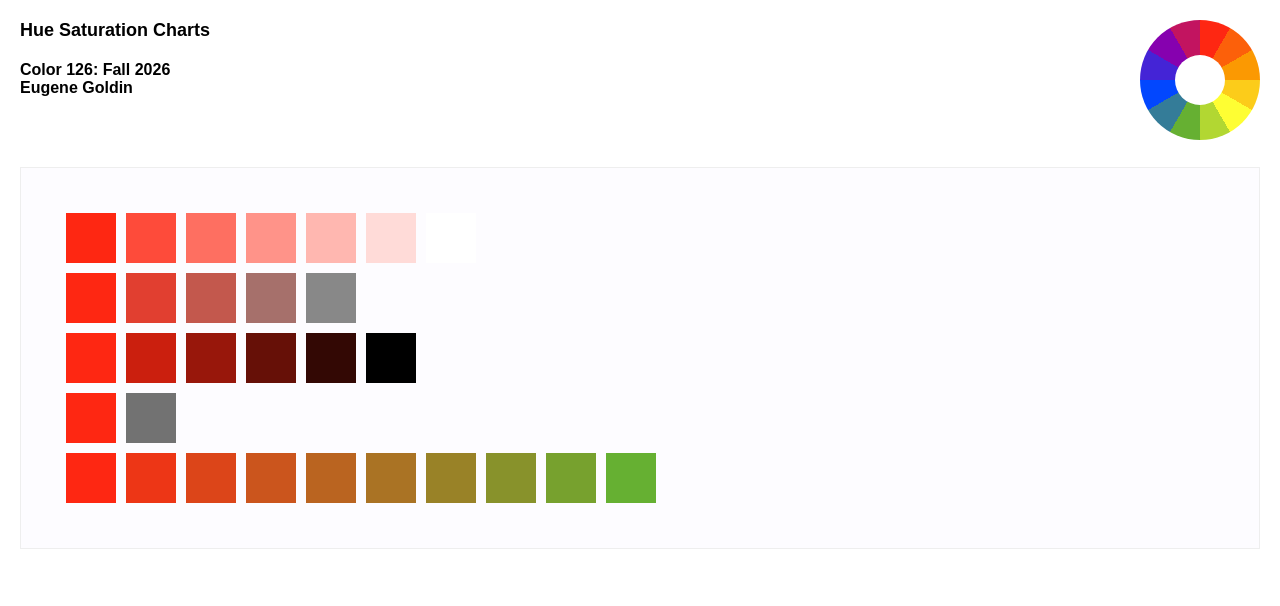
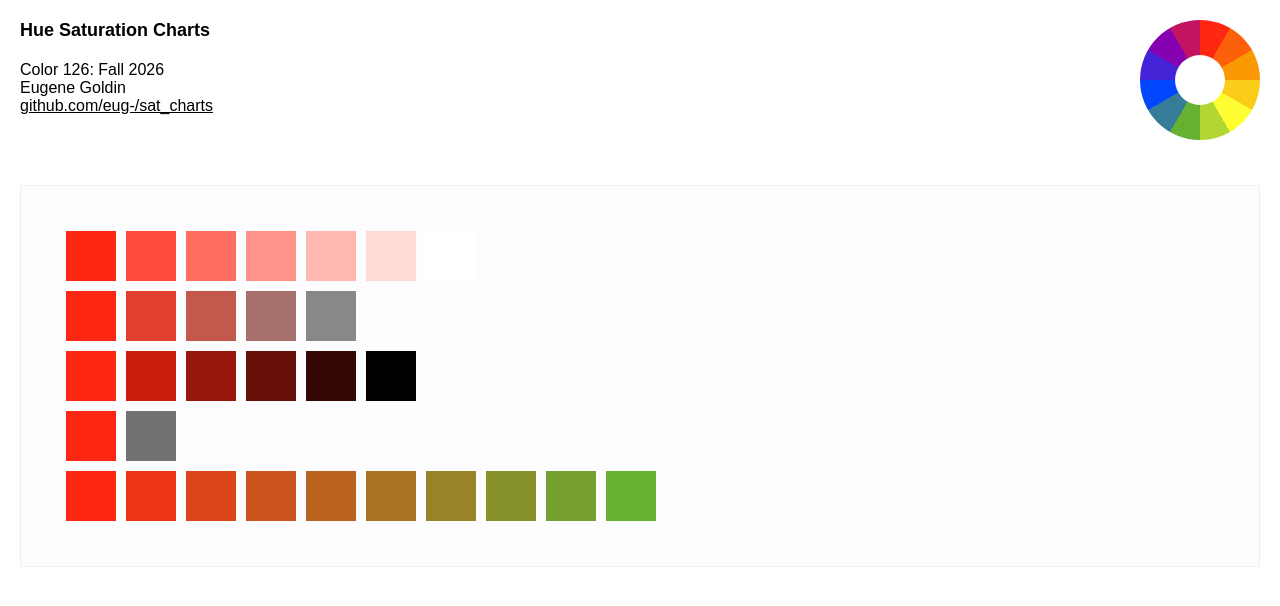
Before and after one commit to eug-/sat_charts, a plain HTML site: page index.html in a window 1280 px wide. Drawn offline with Linux system fonts and the light colour scheme.

Commit message:
tweak style

```diff
--- a/index.html
+++ b/index.html
@@ -13,6 +13,10 @@
   h2 {
     font-size: 16px;
     margin-bottom: 70px;
+    font-weight: normal;
+  }
+  a {
+    color: black;
   }
   .swatch {
     display: inline-block;
@@ -60,7 +64,7 @@
 </style>
 <body>
   <h1>Hue Saturation Charts</h1>
-  <h2>Color 126: Fall 2026<br/>Eugene Goldin</h2>
+  <h2>Color 126: Fall 2026<br/>Eugene Goldin<br/><a href="https://github.com/eug-/sat_charts.git">github.com/eug-/sat_charts</a></h2>
   <div id="canvas" class="canvas"></div>
   <div id="wheel" class="wheel"></div>
   <div id="focus-color" class="focus-color"></div>
```
